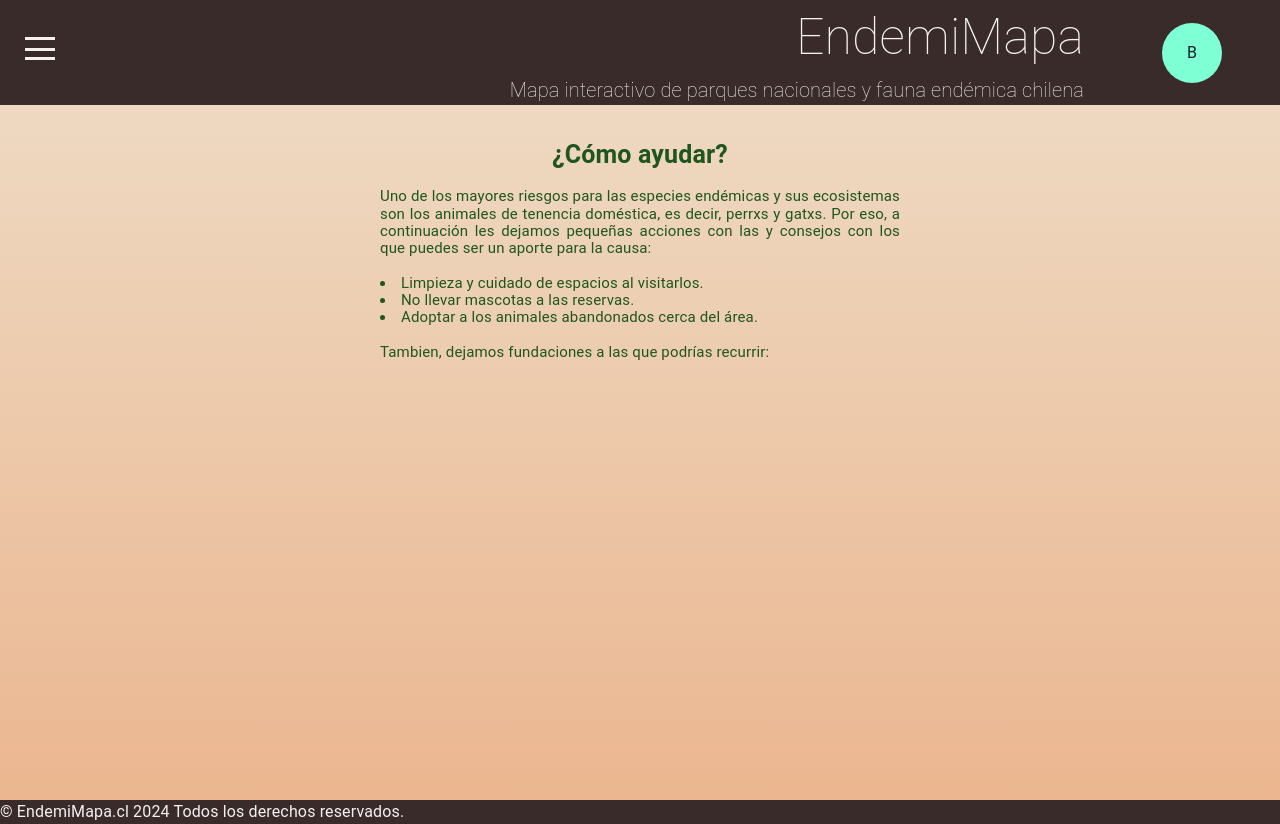
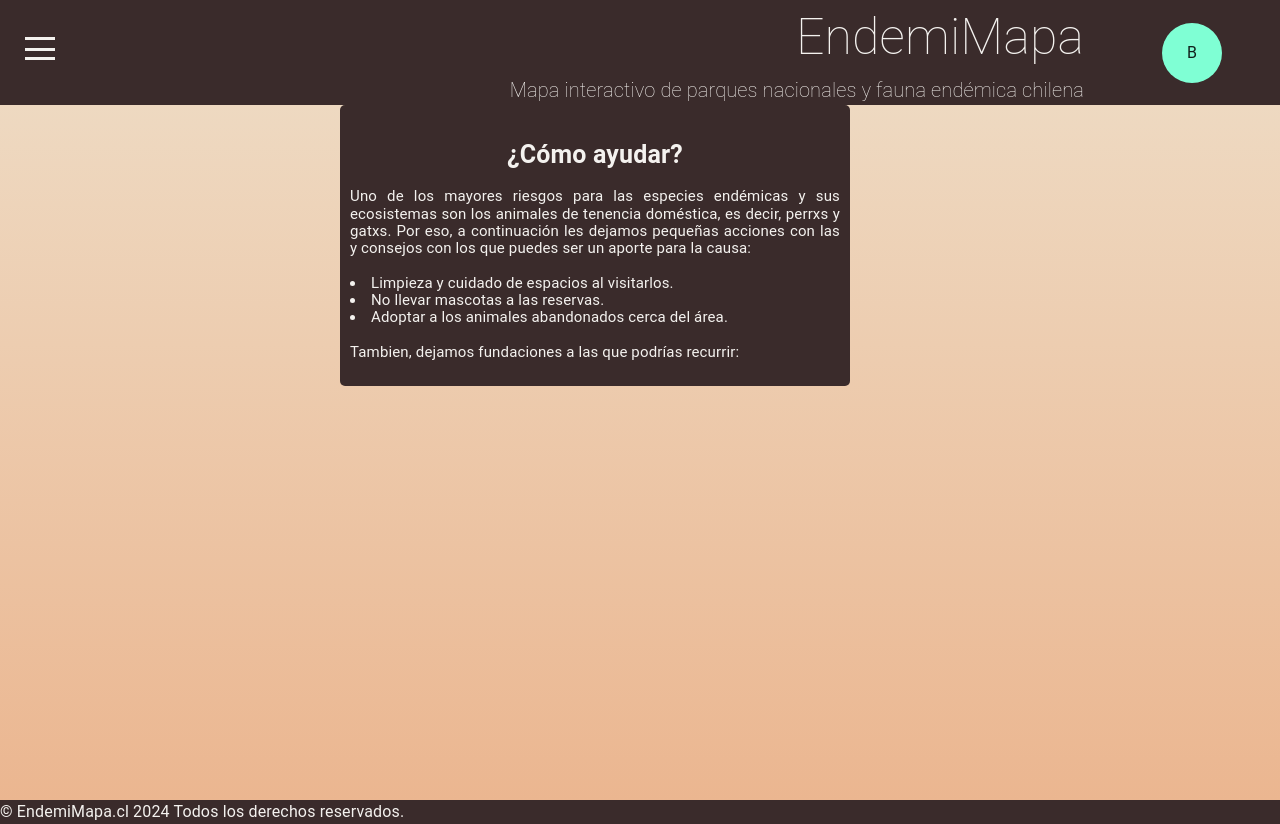
Before and after one commit to RemiAspergay/MapaInteractivo-FrontEnd, a React (Vite) app: page /Ayudar in a window 1280 px wide. Built offline with nearby package versions, Linux system fonts and the light colour scheme.

Commit message:
proyecto mvp finalizado

```diff
--- a/src/pages/Ayudar.jsx
+++ b/src/pages/Ayudar.jsx
@@ -6,11 +6,12 @@ function Ayudar() {
       <div
         className="ayudar"
         style={{
-          color: "var(--letra-v)",
+          backgroundColor: "var(--fondo-a)",
+          color: "var(--letra-a)",
           padding: "10px",
-          maxWidth: "90%",
+          borderRadius: "5px",
+          maxWidth: "85%",
           textAlign: "center",
-          margin: "auto",
         }}
       >
         <h2 style={{ fontSize: "25px", marginBottom: "5px" }}>¿Cómo ayudar?</h2>
```
